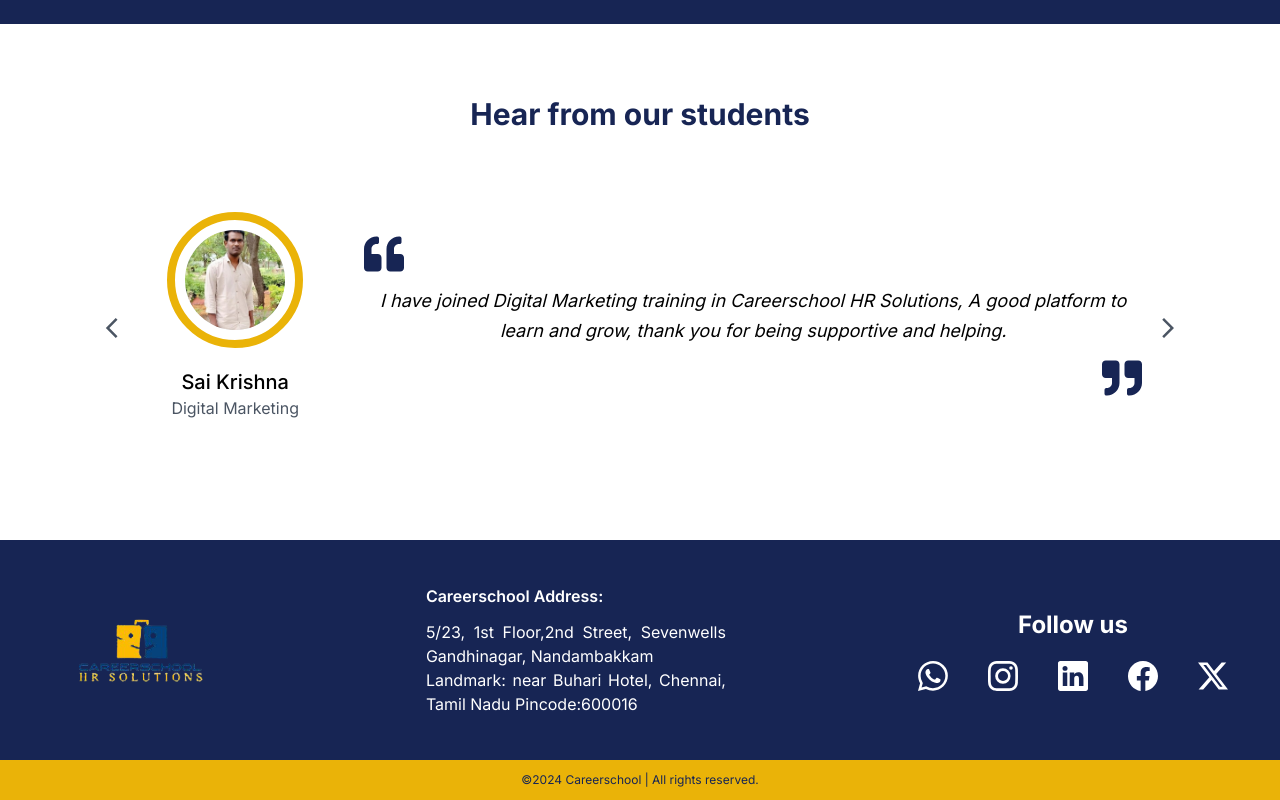
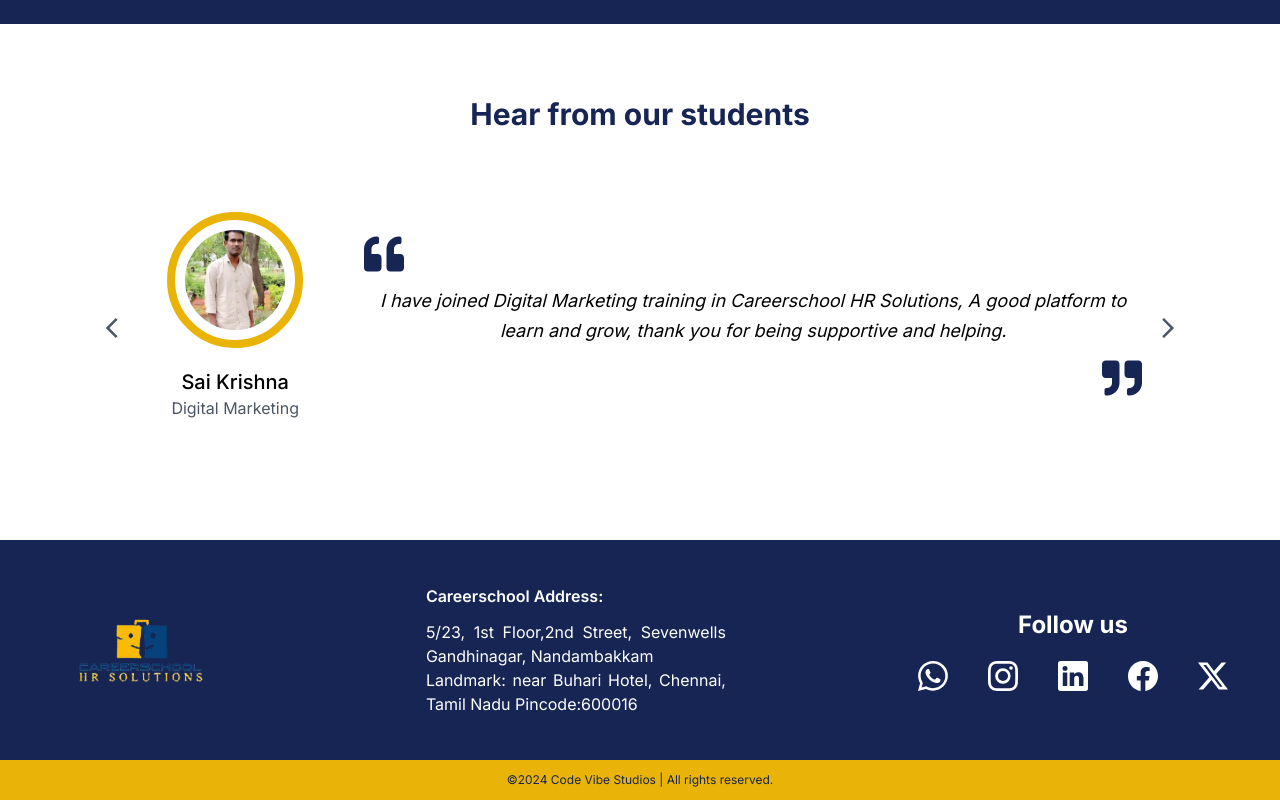
Before and after one commit to MounishP/CSHR-React-Dummy, a Next.js app: page / in a window 1280 px wide. Shown: the part 4834-5634 px from the top of the page. Built offline with nearby package versions, Linux system fonts and the light colour scheme.

Commit message:
Update Footer.jsx

```diff
--- a/src/components/Footer/Footer.jsx
+++ b/src/components/Footer/Footer.jsx
@@ -64,7 +64,7 @@ export default function Footer() {
             </div>
             <div className=" p-3 bg-yellow-500 mx-auto">
                 <motion.p initial={{ opacity: 0 }} whileInView={{ opacity: 1 }} transition={{ duration: .5, ease: 'easeInOut' }} className="text-center text-blue-950 text-sm md:text-xs sm:text-xs">
-                    ©2024 Careerschool | All rights reserved.
+                    ©2024 Code Vibe Studios | All rights reserved.
                 </motion.p>
             </div>
         </footer>
```
